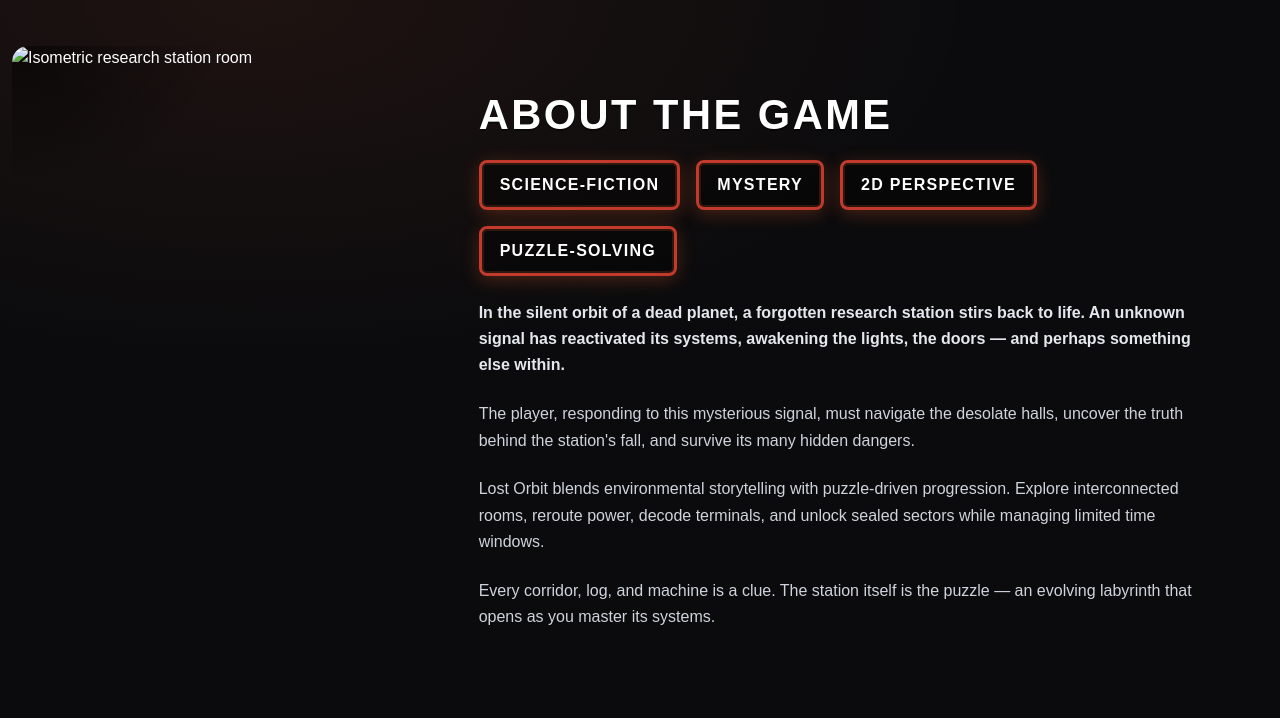
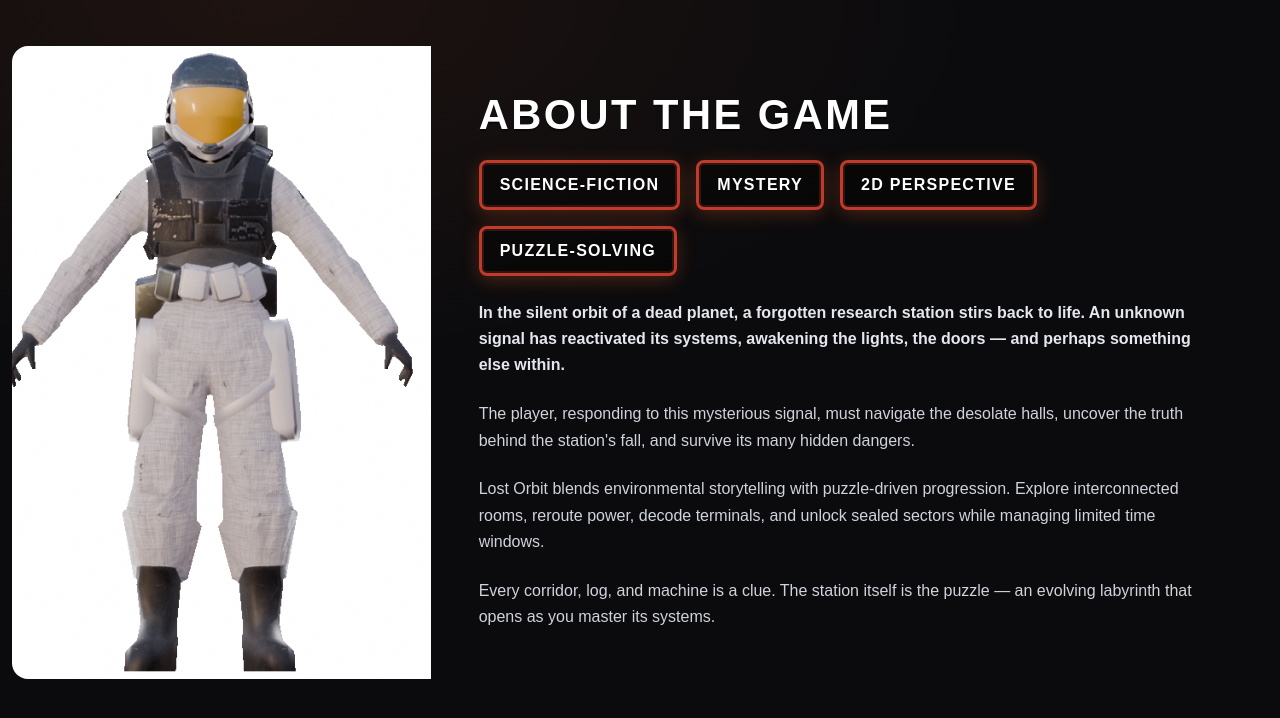
Before and after one commit to kasiaskrz/Y4_Group_Project_Group_2, a website: page home.html in a window 1280 px wide. Shown: the part 802-1520 px from the top of the page. Drawn offline with nearby package versions, Linux system fonts and the light colour scheme.

Commit message:
character image

```diff
--- a/home.html
+++ b/home.html
@@ -63,7 +63,7 @@
         <div class="row g-0 align-items-stretch">
           <!-- Left: isometric room image -->
           <div class="col-12 col-lg-4 about-image d-flex">
-            <img src="img/about/room-isometric.jpg" alt="Isometric research station room"
+            <img src="img/character.png" alt="Character Player"
               class="img-fluid w-100 object-fit-cover" />
           </div>
 
```
Also changed, not shown: img/character.png (added).
